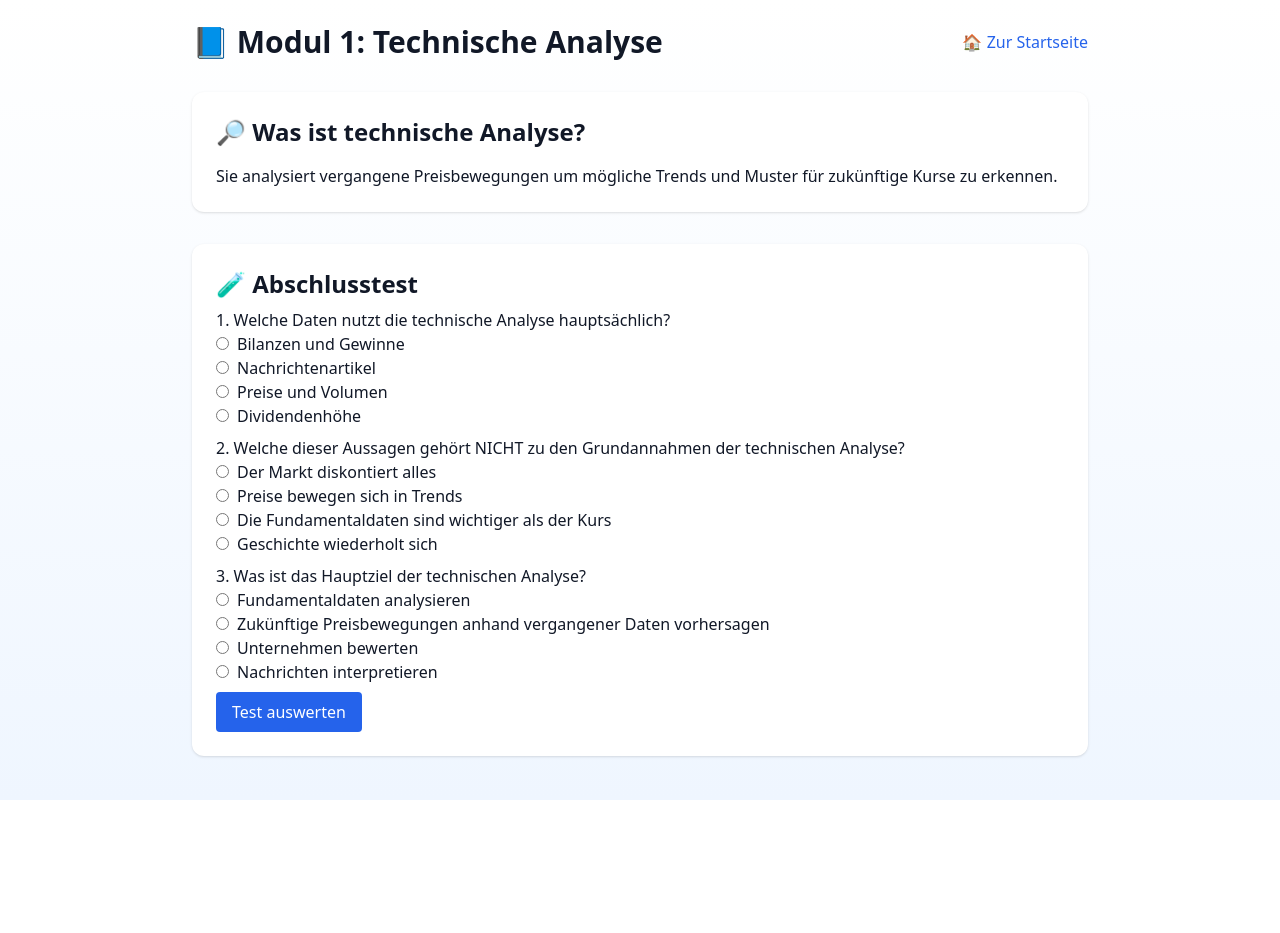
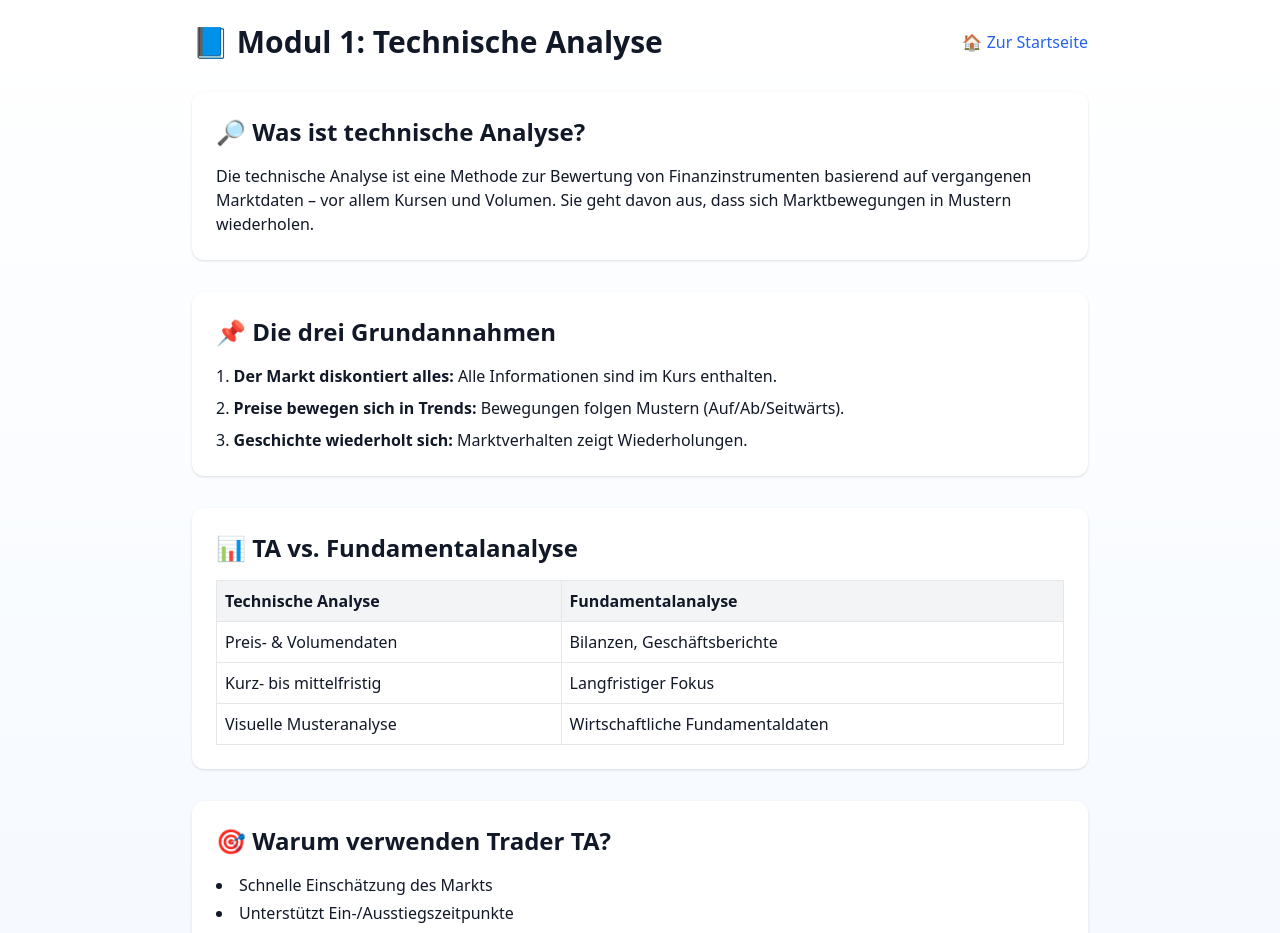
Before and after one commit to Ol3ggg/chartpilot, a Next.js app: page /modul1 in a window 1280 px wide. Shown: the top 933 px of the page. Before the commit the page ends 800 px from the top, so only its background shows below. Built offline with nearby package versions, Linux system fonts and the light colour scheme.

Commit message:
Add files via upload

```diff
--- a/pages/index.tsx
+++ b/pages/index.tsx
@@ -14,7 +14,6 @@ export default function Home() {
       <nav className="bg-white shadow py-4 px-6 flex justify-center space-x-6">
         <Link href="/" className="text-blue-700 hover:underline">Home</Link>
         <Link href="/modul1" className="text-blue-700 hover:underline">Modul 1</Link>
-        <a href="#" className="text-gray-400 cursor-not-allowed">Modul 2 (bald)</a>
       </nav>
 
       <section className="max-w-4xl mx-auto px-6 py-12">
@@ -27,11 +26,6 @@ export default function Home() {
             </p>
             <Link href="/modul1" className="text-blue-600 hover:underline">Modul starten →</Link>
           </div>
-          <div className="p-6 bg-gray-100 rounded-xl shadow text-gray-400">
-            <h3 className="text-xl font-bold mb-2">Modul 2: Trends & Trendlinien</h3>
-            <p className="mb-4">Dieses Modul ist in Vorbereitung.</p>
-            <span className="italic">Demnächst verfügbar</span>
-          </div>
         </div>
       </section>
     </main>
--- a/pages/modul1.tsx
+++ b/pages/modul1.tsx
@@ -1,43 +1,26 @@
 import { useState } from 'react'
 import Link from 'next/link'
 
-const allQuestions = [
+const questions = [
   {
     question: "Was ist das Hauptziel der technischen Analyse?",
-    options: [
-      "Fundamentaldaten analysieren",
-      "Zukünftige Preisbewegungen anhand vergangener Daten vorhersagen",
-      "Unternehmen bewerten",
-      "Nachrichten interpretieren"
-    ],
+    options: ["Fundamentaldaten analysieren", "Zukünftige Preisbewegungen anhand vergangener Daten vorhersagen", "Unternehmen bewerten", "Nachrichten interpretieren"],
     answer: 1
   },
   {
     question: "Welche dieser Aussagen gehört NICHT zu den Grundannahmen der technischen Analyse?",
-    options: [
-      "Der Markt diskontiert alles",
-      "Preise bewegen sich in Trends",
-      "Die Fundamentaldaten sind wichtiger als der Kurs",
-      "Geschichte wiederholt sich"
-    ],
+    options: ["Der Markt diskontiert alles", "Preise bewegen sich in Trends", "Die Fundamentaldaten sind wichtiger als der Kurs", "Geschichte wiederholt sich"],
     answer: 2
   },
   {
     question: "Welche Daten nutzt die technische Analyse hauptsächlich?",
-    options: [
-      "Bilanzen und Gewinne",
-      "Nachrichtenartikel",
-      "Preise und Volumen",
-      "Dividendenhöhe"
-    ],
+    options: ["Bilanzen und Gewinne", "Nachrichtenartikel", "Preise und Volumen", "Dividendenhöhe"],
     answer: 2
   }
 ]
 
 export default function Modul1() {
-  const [currentSet] = useState(() =>
-    allQuestions.sort(() => 0.5 - Math.random()).slice(0, 3)
-  )
+  const [currentSet] = useState(() => questions.sort(() => 0.5 - Math.random()).slice(0, 3))
   const [answers, setAnswers] = useState(Array(currentSet.length).fill(null))
   const [submitted, setSubmitted] = useState(false)
 
@@ -53,7 +36,54 @@ export default function Modul1() {
 
         <section className="space-y-4 bg-white rounded-xl shadow p-6">
           <h2 className="text-2xl font-semibold">🔎 Was ist technische Analyse?</h2>
-          <p>Sie analysiert vergangene Preisbewegungen um mögliche Trends und Muster für zukünftige Kurse zu erkennen.</p>
+          <p>
+            Die technische Analyse ist eine Methode zur Bewertung von Finanzinstrumenten basierend auf vergangenen Marktdaten – vor allem Kursen und Volumen. Sie geht davon aus, dass sich Marktbewegungen in Mustern wiederholen.
+          </p>
+        </section>
+
+        <section className="space-y-4 bg-white rounded-xl shadow p-6">
+          <h2 className="text-2xl font-semibold">📌 Die drei Grundannahmen</h2>
+          <ol className="list-decimal list-inside space-y-2">
+            <li><strong>Der Markt diskontiert alles:</strong> Alle Informationen sind im Kurs enthalten.</li>
+            <li><strong>Preise bewegen sich in Trends:</strong> Bewegungen folgen Mustern (Auf/Ab/Seitwärts).</li>
+            <li><strong>Geschichte wiederholt sich:</strong> Marktverhalten zeigt Wiederholungen.</li>
+          </ol>
+        </section>
+
+        <section className="space-y-4 bg-white rounded-xl shadow p-6">
+          <h2 className="text-2xl font-semibold">📊 TA vs. Fundamentalanalyse</h2>
+          <table className="w-full text-left border border-gray-200">
+            <thead>
+              <tr className="bg-gray-100">
+                <th className="p-2 border">Technische Analyse</th>
+                <th className="p-2 border">Fundamentalanalyse</th>
+              </tr>
+            </thead>
+            <tbody>
+              <tr>
+                <td className="p-2 border">Preis- & Volumendaten</td>
+                <td className="p-2 border">Bilanzen, Geschäftsberichte</td>
+              </tr>
+              <tr>
+                <td className="p-2 border">Kurz- bis mittelfristig</td>
+                <td className="p-2 border">Langfristiger Fokus</td>
+              </tr>
+              <tr>
+                <td className="p-2 border">Visuelle Musteranalyse</td>
+                <td className="p-2 border">Wirtschaftliche Fundamentaldaten</td>
+              </tr>
+            </tbody>
+          </table>
+        </section>
+
+        <section className="space-y-4 bg-white rounded-xl shadow p-6">
+          <h2 className="text-2xl font-semibold">🎯 Warum verwenden Trader TA?</h2>
+          <ul className="list-disc list-inside space-y-1">
+            <li>Schnelle Einschätzung des Markts</li>
+            <li>Unterstützt Ein-/Ausstiegszeitpunkte</li>
+            <li>Diszipliniertes Handeln</li>
+            <li>Mit Risiko-Strategien kombinierbar</li>
+          </ul>
         </section>
 
         <section className="space-y-2 bg-white rounded-xl shadow p-6">
@@ -68,11 +98,11 @@ export default function Modul1() {
                     name={`q${i}`}
                     disabled={submitted}
                     checked={answers[i] === j}
-                    onChange={() => {
+                    onChange={() => {{
                       const newAns = [...answers]
                       newAns[i] = j
                       setAnswers(newAns)
-                    }}
+                    }}}
                     className="mr-2"
                   />
                   {opt}
```
